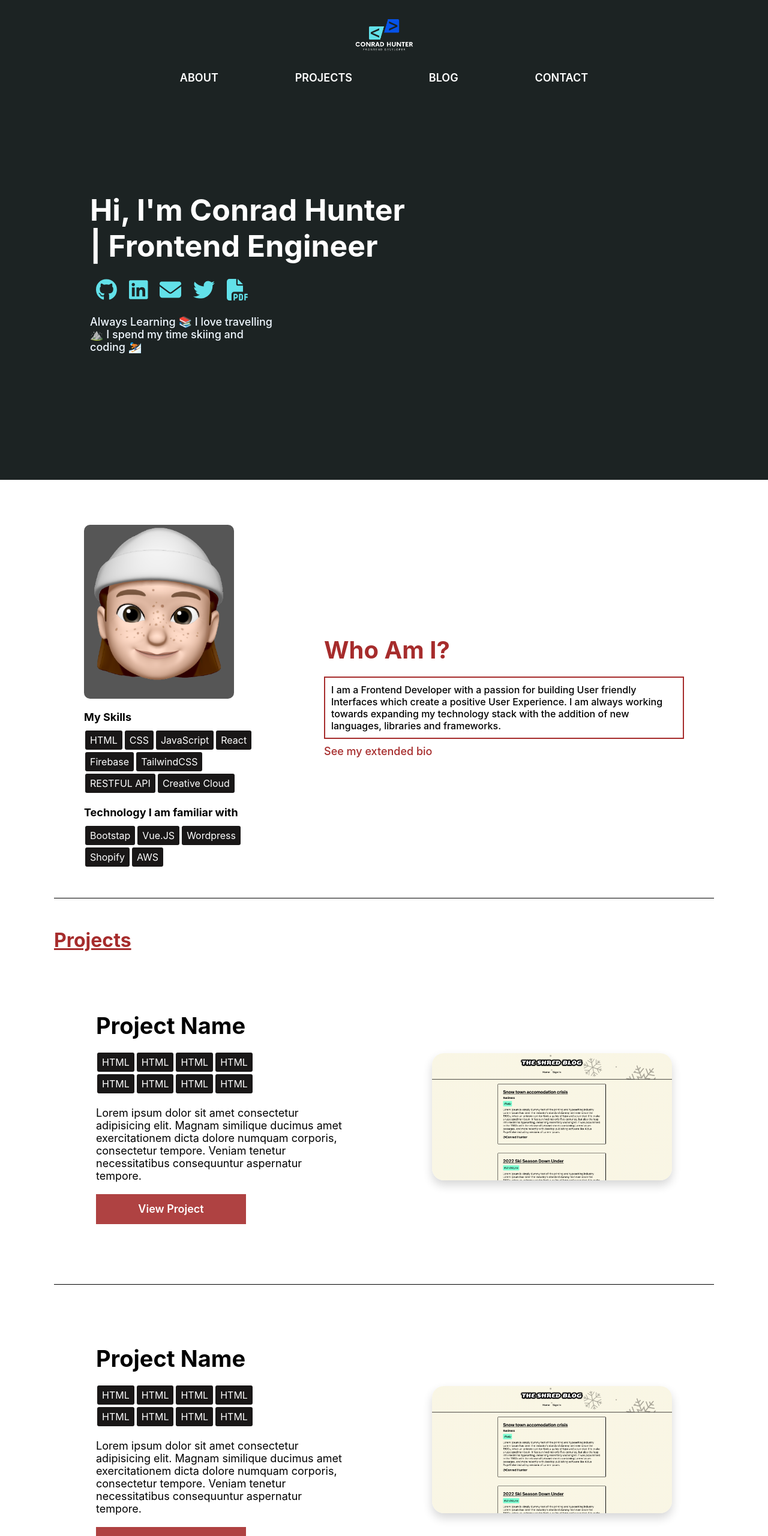
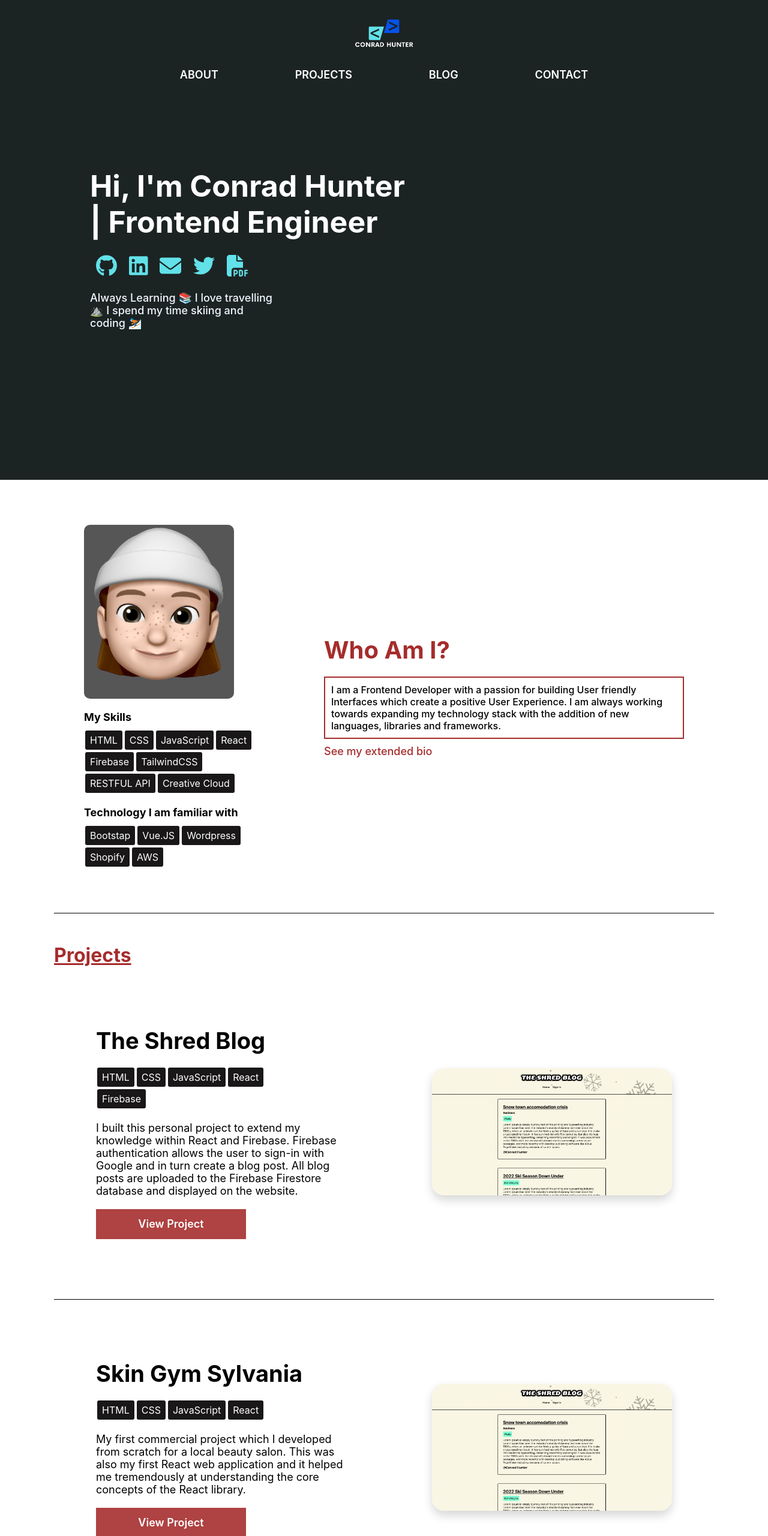
Before and after one commit to conradhunter/portfolio, a React (Create React App) app: page / in a window 1280 px wide. Shown: the top 2561 px of the page at 60% size. Built offline with nearby package versions, Linux system fonts and the light colour scheme.

Commit message:
netlify commit

```diff
--- a/public/index.html
+++ b/public/index.html
@@ -2,14 +2,14 @@
 <html lang="en">
   <head>
     <meta charset="utf-8" />
-    <link rel="icon" href="%PUBLIC_URL%/favicon.ico" />
+    <link rel="icon" href="trans.png" />
     <meta name="viewport" content="width=device-width, initial-scale=1" />
     <meta name="theme-color" content="#000000" />
     <meta
       name="description"
       content="Web site created using create-react-app"
     />
-    <link rel="apple-touch-icon" href="%PUBLIC_URL%/logo192.png" />
+    <link rel="apple-touch-icon" href="trans.png" />
     <!--
       manifest.json provides metadata used when your web app is installed on a
       user's mobile device or desktop. See https://developers.google.com/web/fundamentals/web-app-manifest/
--- a/src/Components/Footer/Footer.jsx
+++ b/src/Components/Footer/Footer.jsx
@@ -7,7 +7,6 @@ import { faGithub, faLinkedin, faTwitter } from '@fortawesome/free-brands-svg-ic
 import { faComputerMouse, faEnvelope, faFilePdf } from '@fortawesome/free-solid-svg-icons';
 
 const Footer = () => {
-
     return (
         <footer>
             <div id="links__container">
@@ -42,7 +41,9 @@ const Footer = () => {
                     </Link>
                 </figure>
                 <p id='copyright__para'>Copyright&copy; Conrad Hunter 2022</p>
-                <FontAwesomeIcon id='scroll__icon' icon={faComputerMouse} />
+                <button id="scroll__button">
+                    <FontAwesomeIcon id='scroll__icon' icon={faComputerMouse} />
+                </button>
             </div>
             <div id="socials__container">
                 <h4 id="footer__socials--heading">Get in touch!</h4>
--- a/src/Components/Navigation Bar/Nav.jsx
+++ b/src/Components/Navigation Bar/Nav.jsx
@@ -1,10 +1,7 @@
 import React from "react";
 import "./nav.css";
-import logo from "../../Assets/trans-words.png";
+import logo from "../../Assets/trans.png";
 import { Link } from "react-router-dom";
-import { FontAwesomeIcon } from "@fortawesome/react-fontawesome";
-import { faGithub, faLinkedin, faTwitter } from "@fortawesome/free-brands-svg-icons";
-import { faEnvelope, faFilePdf } from "@fortawesome/free-solid-svg-icons";
 import { HashLink } from "react-router-hash-link";
 
 const Nav = () => {
@@ -24,7 +21,7 @@ const Nav = () => {
               </Link>
             </li>
             <li>
-              <HashLink className="nav__bar--link" to="/#projects__blurb--container">
+              <HashLink className="nav__bar--link" to="/#projects-overview">
                 Projects
               </HashLink>
             </li>
@@ -41,27 +38,6 @@ const Nav = () => {
           </ul>
         </div>
       </div>
-      <div id="aboutMe__info--container">
-        <h1 id="about__me--heading">Hi, I'm Conrad Hunter | <span className="hover__text--underline">Frontend Engineer</span></h1>
-        <div id="icon__container">
-            <a href="">
-                <FontAwesomeIcon className="home__icon" icon={faGithub} />
-            </a>
-            <a href="">
-                <FontAwesomeIcon className="home__icon" icon={faLinkedin} />
-            </a>
-            <a href="">
-                <FontAwesomeIcon className="home__icon" icon={faEnvelope} />
-            </a>
-            <a href="">
-                <FontAwesomeIcon className="home__icon" icon={faTwitter} />
-            </a>
-            <a href="">
-                <FontAwesomeIcon className="home__icon" icon={faFilePdf} />
-            </a>
-        </div>
-        <p id="about__me--para">Always Learning 📚 I love travelling ⛰️ I spend my time skiing and coding ⛷️</p>
-      </div>
     </nav>
   );
 };
--- a/src/Components/Navigation Bar/nav.css
+++ b/src/Components/Navigation Bar/nav.css
@@ -1,12 +1,13 @@
 nav {
-  background-image: url("../../Assets/Clouds-250s-2245px.svg");
   width: 100%;
-  padding-top: 30px;
-  height: 100vh;
 }
 
 #top__nav--container {
-    display: flex;
+  background-color: rgb(28, 35, 35);
+  height: 180px;
+  padding-top: 30px;
+  display: flex;
+  width: 100%;
   flex-direction: column;
   align-items: center;
   justify-content: flex-start;
@@ -23,6 +24,7 @@ nav {
   list-style-type: none;
   width: 70%;
   justify-content: space-evenly;
+  margin-bottom: 30px;
 }
 
 #nav__bar--links li {
@@ -60,61 +62,3 @@ nav {
   max-width: 100px;
   margin-bottom: 30px;
 }
-
-#aboutMe__info--container {
-    display: flex;
-    flex-direction: column;
-    margin-left: 150px;
-    position: absolute;
-    top: 40%;
-}
-
-#about__me--heading {
-    color: #ffffff;
-    font-size: 50px;
-    max-width: 525px;
-    margin-bottom: 25px;
-}
-
-#about__me--para {
-    color: aliceblue;
-    font-weight: 500;
-    font-size: 18px;
-    max-width: 310px;
-}
-
-#icon__container {
-    margin-bottom: 25px;
-}
-
-.home__icon {
-    color: #62e1e9;
-    font-size: 36px;
-    padding: 0 10px;
-    transition: all 300ms ease;
-}
-
-.home__icon:hover {
-    color: #0652e9;
-}
-
-.hover__text--underline {
-    position: relative;
-    cursor: pointer;
-}
-
-.hover__text--underline::after {
-    content: "";
-    position: absolute;
-    bottom: -3px;
-    height: 4px;
-    width: 0;
-    right: 0;
-    background-color: #a62c2c;
-    transition: all 1000ms ease;
-}
-
-.hover__text--underline:hover::after {
-    left: 0;
-    width: 100%;
-}
--- a/src/Pages/about-page/About.jsx
+++ b/src/Pages/about-page/About.jsx
@@ -1,5 +1,9 @@
+import { faLinkedin, faTwitter } from "@fortawesome/free-brands-svg-icons";
+import { faMessage } from "@fortawesome/free-solid-svg-icons";
+import { FontAwesomeIcon } from "@fortawesome/react-fontawesome";
 import React from "react";
 import "./about.css";
+import skiing from "../../Assets/skiing.png";
 
 const About = () => {
   return (
@@ -9,46 +13,79 @@ const About = () => {
         <section className="story__container">
           <h3 className="about__headings">My Story</h3>
           <p className="about__page--para">
-            Lorem ipsum, dolor sit amet consectetur adipisicing elit. Laudantium
-            quisquam hic libero quas omnis mollitia atque maiores, voluptatibus
-            iure delectus id officiis vero? Quidem, enim nam consequuntur
-            ducimus, provident minima hic tenetur labore neque explicabo facilis
-            illum. Voluptate tempore numquam illo odit. Facilis illo, reiciendis
-            quod natus dignissimos adipisci sapiente!
+            My first exposure to programming game at the age of 12, when I
+            created a small and basic mobile game using C++. In high school
+            computer class I built my first basic webpages using HTML and CSS on
+            Adobe Dreamweaver. I did not find a love for programming at this
+            stage and instead went on to complete a trade in Carpentry after
+            school.
+          </p>
+          <p className="about__page--para">
+            After the completion of my trade I decided that I wanted a career
+            change into tech. The creative and visual aspect of Frontend
+            Engineering caught my attention and I instantly fell in love with
+            it. Along with my learning journey towards a Frontend Engineer I
+            have also undertaken a Bachelors Degree in Business, majoring in
+            Marketing which put together with Frontend Engineering gives me a
+            unique skillset.
           </p>
         </section>
         <section className="story__container">
           <h3 className="about__headings">Me As a person</h3>
           <p className="about__page--para">
-            Lorem ipsum, dolor sit amet consectetur adipisicing elit. Laudantium
-            quisquam hic libero quas omnis mollitia atque maiores, voluptatibus
-            iure delectus id officiis vero? Quidem, enim nam consequuntur
-            ducimus, provident minima hic tenetur labore neque explicabo facilis
-            illum. Voluptate tempore numquam illo odit. Facilis illo, reiciendis
-            quod natus dignissimos adipisci sapiente!
+            I am a 23 year old male with a HUGE travel bug. I am mostly
+            interested in travel to the colder regions of the world in search of
+            snow fields. I have been skiing since the age of 2 and have never
+            stopped (And I dont plan on stopping).
+          </p>
+          <p className="about__page--para">
+            My other passions include playing Football (soccer for the people in
+            the back), cooking meals for my friends and family and playing video
+            games to relax.
           </p>
         </section>
-        <section className="story__container">
-          <h3 className="about__headings">My Dev Story</h3>
-          <p className="about__page--para">
-            Lorem ipsum, dolor sit amet consectetur adipisicing elit. Laudantium
-            quisquam hic libero quas omnis mollitia atque maiores, voluptatibus
-            iure delectus id officiis vero? Quidem, enim nam consequuntur
-            ducimus, provident minima hic tenetur labore neque explicabo facilis
-            illum. Voluptate tempore numquam illo odit. Facilis illo, reiciendis
-            quod natus dignissimos adipisci sapiente!
-          </p>
-        </section>
+        <figure id="skiing__img--wrapper">
+          <img id="skiing__img" src={skiing} alt="" />
+        </figure>
         <section className="story__container">
           <h3 className="about__headings">Me as a colleague</h3>
           <p className="about__page--para">
-            Lorem ipsum, dolor sit amet consectetur adipisicing elit. Laudantium
-            quisquam hic libero quas omnis mollitia atque maiores, voluptatibus
-            iure delectus id officiis vero? Quidem, enim nam consequuntur
-            ducimus, provident minima hic tenetur labore neque explicabo facilis
-            illum. Voluptate tempore numquam illo odit. Facilis illo, reiciendis
-            quod natus dignissimos adipisci sapiente!
+            I am Frontend Engineer with demonstrated punctuality, reliability,
+            resilience, loyalty, ability to work under pressure and to
+            deadlines, forward thinking, agile and flexible. I thrive working
+            independently and in teams and love to increase my knowledge through
+            the collaboration with other like minded individuals.
           </p>
+        </section>
+        <section id="about__contact--container">
+          <h3 id="about__contact--heading">Get in touch with me!</h3>
+          <ul id="about__contact--link-list">
+            <li>
+              <a href="" className="about__contact--links">
+                <FontAwesomeIcon
+                  className="about__contact--icon"
+                  icon={faLinkedin}
+                />
+              </a>
+            </li>
+            <li>
+              <a href="" className="about__contact--links">
+                <FontAwesomeIcon
+                  className="about__contact--icon"
+                  icon={faMessage}
+                />
+              </a>
+            </li>
+            <li>
+              <a href="" className="about__contact--links">
+                <FontAwesomeIcon
+                  className="about__contact--icon"
+                  icon={faTwitter}
+                />
+              </a>
+            </li>
+          </ul>
+          <h5 id="resume__heading">Want to see my <a id="resume__link" href="">Résumé?</a></h5>
         </section>
       </div>
     </main>
--- a/src/Pages/home-page/Home.jsx
+++ b/src/Pages/home-page/Home.jsx
@@ -3,10 +3,40 @@ import "./home.css";
 import personalIMG from "../../Assets/my-picture.png";
 import { Link } from "react-router-dom";
 import blog from "../../Assets/blog-ss.png";
+import { FontAwesomeIcon } from "@fortawesome/react-fontawesome";
+import { faGithub, faLinkedin, faTwitter } from "@fortawesome/free-brands-svg-icons";
+import { faEnvelope, faFilePdf } from "@fortawesome/free-solid-svg-icons";
 
 const Home = () => {
   return (
     <main id="home__page--container">
+      <div id="aboutMe__info--container">
+        <h1 id="about__me--heading">
+          Hi, I'm Conrad Hunter |{" "}
+          <span className="hover__text--underline">Frontend Engineer</span>
+        </h1>
+        <div id="icon__container">
+          <a href="">
+            <FontAwesomeIcon className="home__icon" icon={faGithub} />
+          </a>
+          <a href="">
+            <FontAwesomeIcon className="home__icon" icon={faLinkedin} />
+          </a>
+          <a href="">
+            <FontAwesomeIcon className="home__icon" icon={faEnvelope} />
+          </a>
+          <a href="">
+            <FontAwesomeIcon className="home__icon" icon={faTwitter} />
+          </a>
+          <a href="">
+            <FontAwesomeIcon className="home__icon" icon={faFilePdf} />
+          </a>
+        </div>
+        <p id="about__me--para">
+          Always Learning 📚 I love travelling ⛰️ I spend my time skiing and
+          coding ⛷️
+        </p>
+      </div>
       <div className="row">
         <section id="about__me--container">
           <div id="left__container">
@@ -52,26 +82,24 @@ const Home = () => {
             </div>
           </div>
         </section>
-        <section id="projects__blurb--container">
+        <section id="projects-overview">
           <h1 id="home__projects--heading">Projects</h1>
           <div className="project__wrapper">
             <div className="project__info">
-              <h2 className="project__name">Project Name</h2>
+              <h2 className="project__name">The Shred Blog</h2>
               <ul className="project__stack">
                 <li className="project__technology">HTML</li>
-                <li className="project__technology">HTML</li>
-                <li className="project__technology">HTML</li>
-                <li className="project__technology">HTML</li>
-                <li className="project__technology">HTML</li>
-                <li className="project__technology">HTML</li>
-                <li className="project__technology">HTML</li>
-                <li className="project__technology">HTML</li>
+                <li className="project__technology">CSS</li>
+                <li className="project__technology">JavaScript</li>
+                <li className="project__technology">React</li>
+                <li className="project__technology">Firebase</li>
               </ul>
               <p className="project__blurb">
-                Lorem ipsum dolor sit amet consectetur adipisicing elit. Magnam
-                similique ducimus amet exercitationem dicta dolore numquam
-                corporis, consectetur tempore. Veniam tenetur necessitatibus
-                consequuntur aspernatur tempore.
+                I built this personal project to extend my knowledge within
+                React and Firebase. Firebase authentication allows the user to
+                sign-in with Google and in turn create a blog post. All blog
+                posts are uploaded to the Firebase Firestore database and
+                displayed on the website.
               </p>
               <Link to="/">
                 <button className="project__link">View Project</button>
@@ -83,49 +111,18 @@ const Home = () => {
           </div>
           <div className="project__wrapper">
             <div className="project__info">
-              <h2 className="project__name">Project Name</h2>
+              <h2 className="project__name">Skin Gym Sylvania</h2>
               <ul className="project__stack">
                 <li className="project__technology">HTML</li>
-                <li className="project__technology">HTML</li>
-                <li className="project__technology">HTML</li>
-                <li className="project__technology">HTML</li>
-                <li className="project__technology">HTML</li>
-                <li className="project__technology">HTML</li>
-                <li className="project__technology">HTML</li>
-                <li className="project__technology">HTML</li>
+                <li className="project__technology">CSS</li>
+                <li className="project__technology">JavaScript</li>
+                <li className="project__technology">React</li>
               </ul>
               <p className="project__blurb">
-                Lorem ipsum dolor sit amet consectetur adipisicing elit. Magnam
-                similique ducimus amet exercitationem dicta dolore numquam
-                corporis, consectetur tempore. Veniam tenetur necessitatibus
-                consequuntur aspernatur tempore.
-              </p>
-              <Link to="/">
-                <button className="project__link">View Project</button>
-              </Link>
-            </div>
-            <figure className="project__img--wrapper">
-              <img className="project__img" src={blog} alt="" />
-            </figure>
-          </div>
-          <div className="project__wrapper">
-            <div className="project__info">
-              <h2 className="project__name">Project Name</h2>
-              <ul className="project__stack">
-                <li className="project__technology">HTML</li>
-                <li className="project__technology">HTML</li>
-                <li className="project__technology">HTML</li>
-                <li className="project__technology">HTML</li>
-                <li className="project__technology">HTML</li>
-                <li className="project__technology">HTML</li>
-                <li className="project__technology">HTML</li>
-                <li className="project__technology">HTML</li>
-              </ul>
-              <p className="project__blurb">
-                Lorem ipsum dolor sit amet consectetur adipisicing elit. Magnam
-                similique ducimus amet exercitationem dicta dolore numquam
-                corporis, consectetur tempore. Veniam tenetur necessitatibus
-                consequuntur aspernatur tempore.
+                My first commercial project which I developed from scratch for a
+                local beauty salon. This was also my first React web application
+                and it helped me tremendously at understanding the core concepts
+                of the React library.
               </p>
               <Link to="/">
                 <button className="project__link">View Project</button>
--- a/src/Pages/home-page/home.css
+++ b/src/Pages/home-page/home.css
@@ -1,12 +1,76 @@
+/* TOP SECTION */
+
+#aboutMe__info--container {
+  display: flex;
+  flex-direction: column;
+  padding-left: 150px;
+  width: 100%;
+  height: calc(100vh - 180px);
+  padding-top: 100px;
+  background-image: url("../../Assets/Clouds-250s-2245px.svg");
+}
+
+#about__me--heading {
+  color: #ffffff;
+  font-size: 50px;
+  max-width: 525px;
+  margin-bottom: 25px;
+}
+
+#about__me--para {
+  color: aliceblue;
+  font-weight: 500;
+  font-size: 18px;
+  max-width: 310px;
+}
+
+#icon__container {
+  margin-bottom: 25px;
+}
+
+.home__icon {
+  color: #62e1e9;
+  font-size: 36px;
+  padding: 0 10px;
+  transition: all 300ms ease;
+}
+
+.home__icon:hover {
+  transform: scale(1.10);
+  color: #51b1b8;
+}
+
+.hover__text--underline {
+  position: relative;
+  cursor: pointer;
+}
+
+.hover__text--underline::after {
+  content: "";
+  position: absolute;
+  bottom: -3px;
+  height: 4px;
+  width: 0;
+  right: 0;
+  background-color: #a62c2c;
+  transition: all 1000ms ease;
+}
+
+.hover__text--underline:hover::after {
+  left: 0;
+  width: 100%;
+}
+
+
+
+
 /* SECTION ONE */
-#home__page--container {
-  padding: 75px 0;
-}
+
 
 #about__me--container {
   display: flex;
   justify-content: space-around;
-  padding-bottom: 50px;
+  padding: 75px 0;
   border-bottom: 1px solid black;
 }
 
@@ -72,7 +136,7 @@
 
 /* SECTION TWO */
 
-#projects__blurb--container {
+#projects-overview {
   padding-top: 50px;
 }
 
```
Also changed, not shown: src/Components/Footer/footer.css (+7 -1 lines), src/Pages/about-page/about.css (+45 -0 lines), src/Pages/blog-page/Blog.jsx (+50 -6 lines), src/Pages/blog-page/blog.css (+50 -0 lines), src/Pages/contact-page/contact.css (+7 -0 lines), public/trans.png (added), 1 other file (tests, documents, lock files or other folders).
